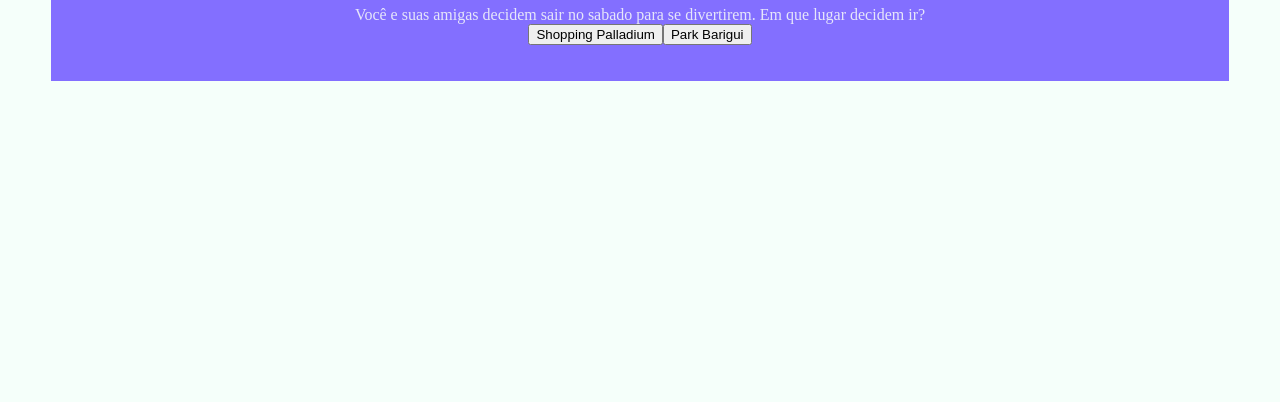
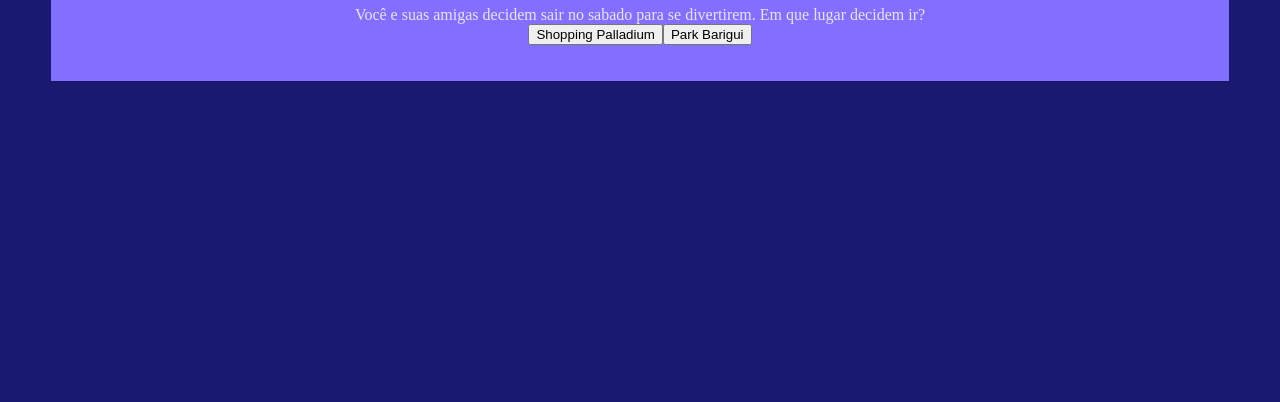
Before and after one commit to fernandacordeiro2006/ferzinha0.3, a plain HTML site: page index.html in a window 1280 px wide. Shown: the part 414-816 px from the top of the page. Drawn offline with Linux system fonts and the light colour scheme.

Commit message:
Update style.css

```diff
--- a/style.css
+++ b/style.css
@@ -1,8 +1,8 @@
 :root {
-  --cor-fundo: #F5FFFA;
+  --cor-fundo: #191970;
   --cor-principal: #836FFF;
   --cor-secundaria: #6959CD;
-  --cor-destaque: 	#191970;
+  --cor-destaque: 	#836FFF;
   --cor-texto: #E6E6FA;
 }
 
```
